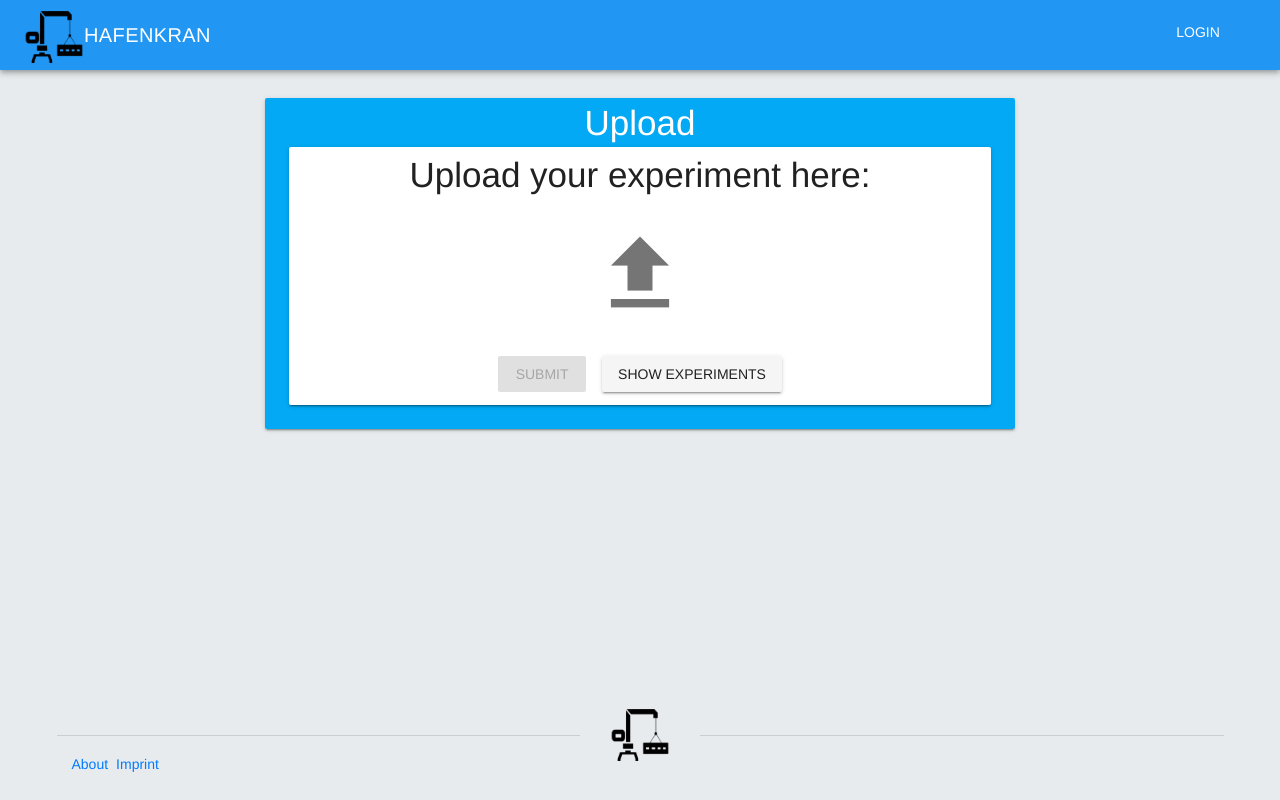
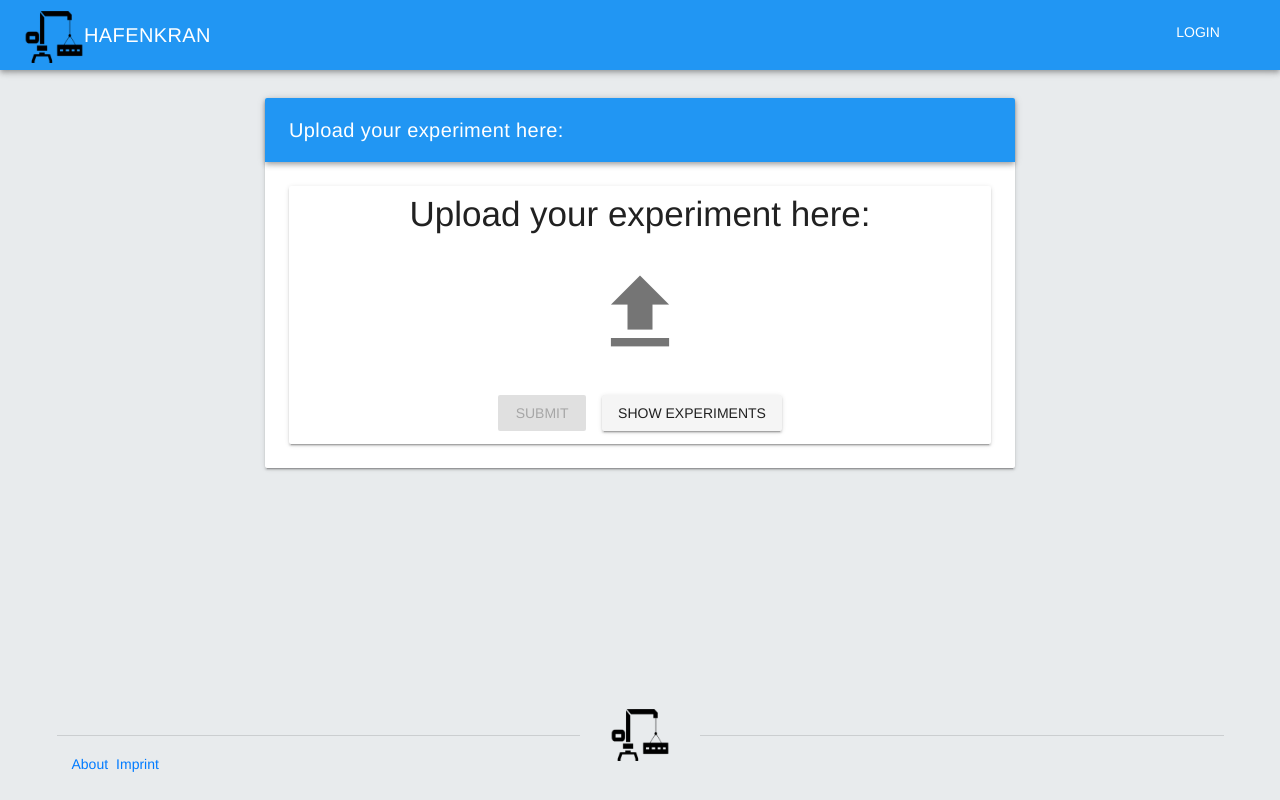
Before and after one commit to cormensratio/hafenkran-client, a Vue app: page /newexperiment in a window 1280 px wide. Built offline with nearby package versions, Linux system fonts and the light colour scheme.

Commit message:
EPDS02-159 upload button now signals if clickable

```diff
--- a/src/components/baseComponents/FileUpload.vue
+++ b/src/components/baseComponents/FileUpload.vue
@@ -85,4 +85,7 @@ export default {
 </script>
 
 <style scoped>
+  #uploadicon:hover {
+    color: blue;
+  }
 </style>
--- a/src/components/views/NewExperimentPage.vue
+++ b/src/components/views/NewExperimentPage.vue
@@ -3,11 +3,13 @@
     <template slot="body">
       <v-container>
         <v-layout>
-          <v-card class="mx-auto light-blue" width="750">
-            <v-card-title class="m-1 white--text justify-center h1 p-0" >
-              Upload
-            </v-card-title>
-            <file-upload class="pt-0">
+          <v-card class="mx-auto white" width="750">
+            <v-toolbar dark color="blue">
+              <v-toolbar-title color="white" class="justify-center">
+                Upload your experiment here:
+              </v-toolbar-title>
+            </v-toolbar>
+            <file-upload class="pt-4">
               <template slot="button">
                 <v-btn :to="'/experimentlist'">Show Experiments</v-btn>
               </template>
```
